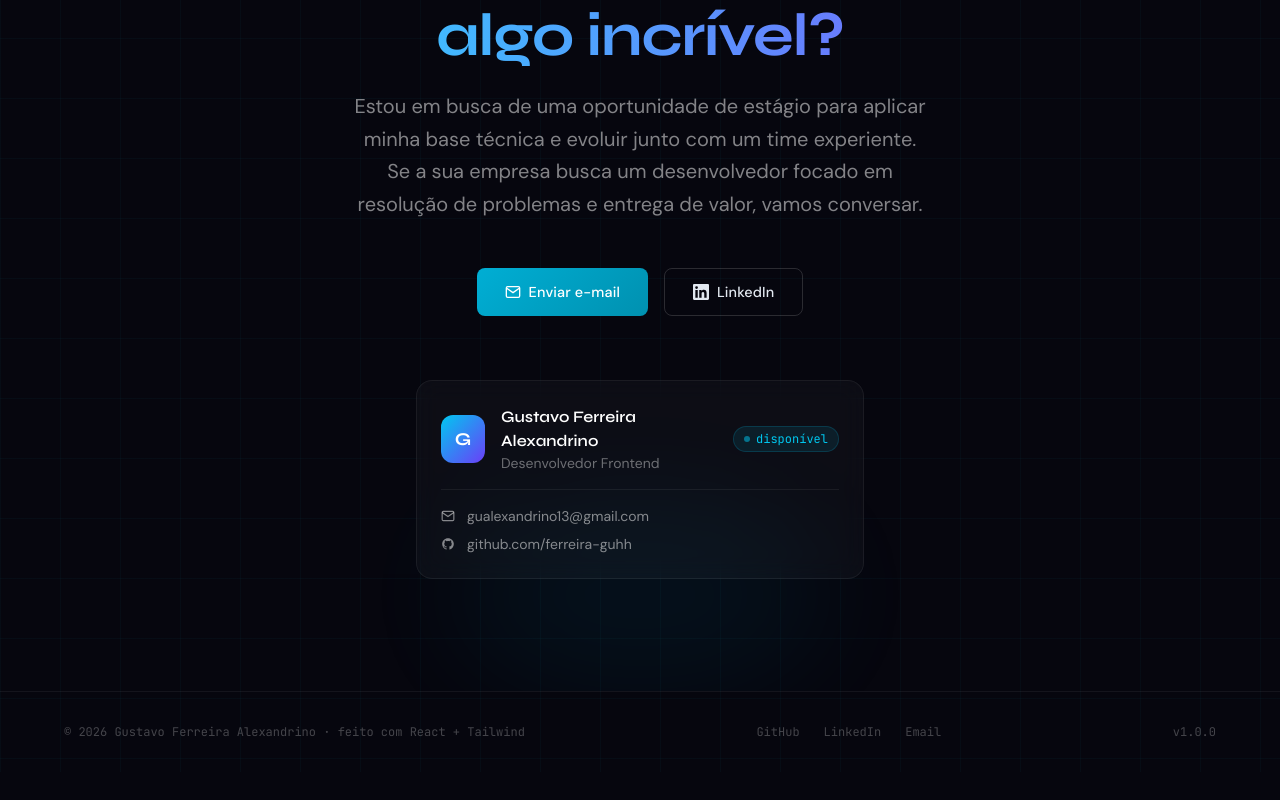
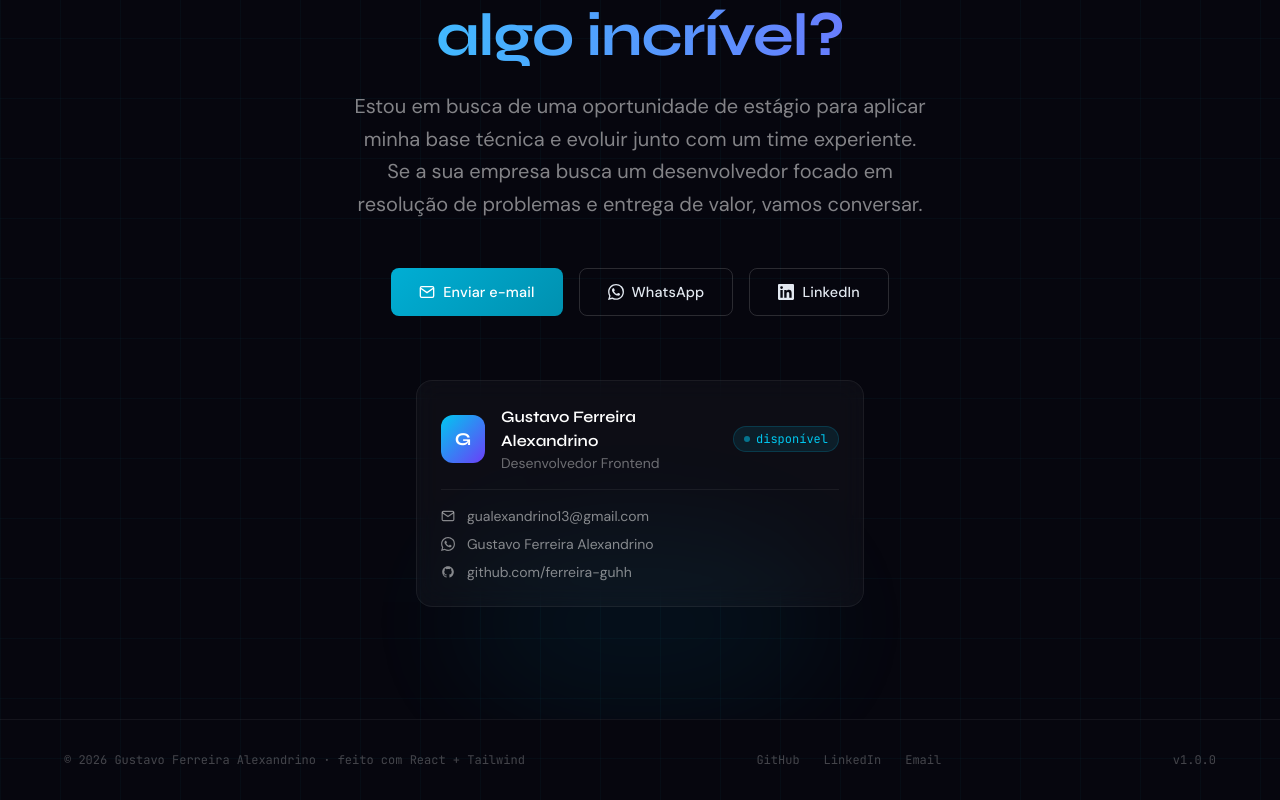
Before and after one commit to ferreira-guhh/portfolio, a React (Vite) app: page / in a window 1280 px wide. Shown: the part 5842-6642 px from the top of the page. Before the commit the page ends 6614 px from the top, so only its background shows below. Built offline with nearby package versions, Linux system fonts and the light colour scheme.

Commit message:
fix: update dependencies and contact info

```diff
--- a/src/components/Contact.jsx
+++ b/src/components/Contact.jsx
@@ -35,6 +35,13 @@
               <polyline points="22,6 12,13 2,6"/>
             </svg>
             Enviar e-mail
+          </a>
+
+          <a href={`https://wa.me/${profile.whatsapp.replace(/[^0-9]/g, '')}`} target="_blank" rel="noreferrer" className="btn-outline text-base px-8 py-3.5">
+            <svg width="16" height="16" viewBox="0 0 24 24" fill="currentColor">
+              <path d="M17.472 14.382c-.297-.149-1.758-.867-2.03-.967-.273-.099-.471-.148-.67.15-.197.297-.767.966-.94 1.164-.173.199-.347.223-.644.075-.297-.15-1.255-.463-2.39-1.475-.883-.788-1.48-1.761-1.653-2.059-.173-.297-.018-.458.13-.606.134-.133.298-.347.446-.52.149-.174.198-.298.298-.497.099-.198.05-.371-.025-.52-.075-.149-.669-1.612-.916-2.207-.242-.579-.487-.5-.669-.51-.173-.008-.371-.01-.57-.01-.198 0-.52.074-.792.372-.272.297-1.04 1.016-1.04 2.479 0 1.462 1.065 2.875 1.213 3.074.149.198 2.096 3.2 5.077 4.487.709.306 1.262.489 1.694.625.712.227 1.36.195 1.871.118.571-.085 1.758-.719 2.006-1.413.248-.694.248-1.289.173-1.413-.074-.124-.272-.198-.57-.347m-5.421 7.403h-.004a9.87 9.87 0 01-5.031-1.378l-.361-.214-3.741.982.998-3.648-.235-.374a9.86 9.86 0 01-1.51-5.26c.001-5.45 4.436-9.884 9.888-9.884 2.64 0 5.122 1.03 6.988 2.898a9.825 9.825 0 012.893 6.994c-.003 5.45-4.437 9.884-9.885 9.884m8.413-18.297A11.815 11.815 0 0012.05 0C5.495 0 .16 5.335.157 11.892c0 2.096.547 4.142 1.588 5.945L.057 24l6.305-1.654a11.882 11.882 0 005.683 1.448h.005c6.554 0 11.89-5.335 11.893-11.893A11.821 11.821 0 0020.885 3.488"/>
+            </svg>
+            WhatsApp
           </a>
 
           <a href={profile.linkedin} target="_blank" rel="noreferrer" className="btn-outline text-base px-8 py-3.5">
@@ -82,6 +89,13 @@
               </svg>
               {profile.email}
             </a>
+            <a href={`https://wa.me/${profile.whatsapp.replace(/[^0-9]/g, '')}`} target="_blank" rel="noreferrer"
+               className="flex items-center gap-3 text-sm text-white/50 hover:text-electric-400 transition-colors">
+              <svg width="14" height="14" viewBox="0 0 24 24" fill="currentColor">
+                <path d="M17.472 14.382c-.297-.149-1.758-.867-2.03-.967-.273-.099-.471-.148-.67.15-.197.297-.767.966-.94 1.164-.173.199-.347.223-.644.075-.297-.15-1.255-.463-2.39-1.475-.883-.788-1.48-1.761-1.653-2.059-.173-.297-.018-.458.13-.606.134-.133.298-.347.446-.52.149-.174.198-.298.298-.497.099-.198.05-.371-.025-.52-.075-.149-.669-1.612-.916-2.207-.242-.579-.487-.5-.669-.51-.173-.008-.371-.01-.57-.01-.198 0-.52.074-.792.372-.272.297-1.04 1.016-1.04 2.479 0 1.462 1.065 2.875 1.213 3.074.149.198 2.096 3.2 5.077 4.487.709.306 1.262.489 1.694.625.712.227 1.36.195 1.871.118.571-.085 1.758-.719 2.006-1.413.248-.694.248-1.289.173-1.413-.074-.124-.272-.198-.57-.347m-5.421 7.403h-.004a9.87 9.87 0 01-5.031-1.378l-.361-.214-3.741.982.998-3.648-.235-.374a9.86 9.86 0 01-1.51-5.26c.001-5.45 4.436-9.884 9.888-9.884 2.64 0 5.122 1.03 6.988 2.898a9.825 9.825 0 012.893 6.994c-.003 5.45-4.437 9.884-9.885 9.884m8.413-18.297A11.815 11.815 0 0012.05 0C5.495 0 .16 5.335.157 11.892c0 2.096.547 4.142 1.588 5.945L.057 24l6.305-1.654a11.882 11.882 0 005.683 1.448h.005c6.554 0 11.89-5.335 11.893-11.893A11.821 11.821 0 0020.885 3.488"/>
+              </svg>
+              <p>Gustavo Ferreira Alexandrino</p>
+            </a>
             <a href={profile.github} target="_blank" rel="noreferrer"
                className="flex items-center gap-3 text-sm text-white/50 hover:text-electric-400 transition-colors">
               <svg width="14" height="14" viewBox="0 0 24 24" fill="currentColor">
--- a/src/data/portfolio.js
+++ b/src/data/portfolio.js
@@ -16,6 +16,7 @@
   email: 'gualexandrino13@gmail.com',
   github: 'https://github.com/ferreira-guhh',
   linkedin: 'https://www.linkedin.com/in/gustavo-ferreira-alexandrino/',
+  whatsapp: '+5517981253926', // Substitua pelo seu número do WhatsApp
 }
 
 export const projects = [
```
